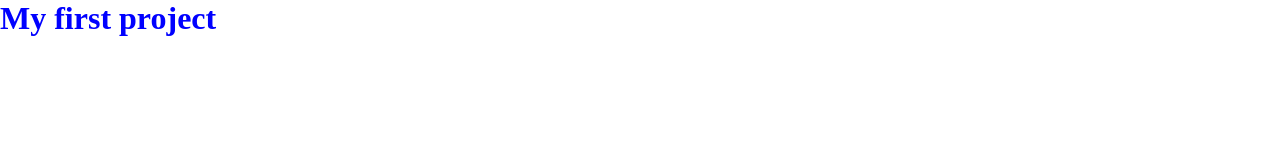
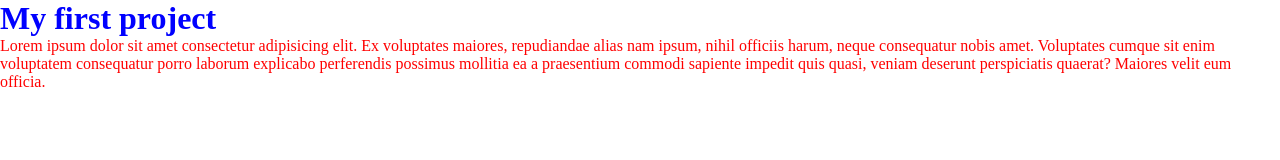
Before and after one commit to a15kumar/myfirstproject, a plain HTML site: page index.html in a window 1280 px wide. Drawn offline with Linux system fonts and the light colour scheme.

Commit message:
second commit

```diff
--- a/index.html
+++ b/index.html
@@ -8,6 +8,7 @@
   </head>
   <body>
     <h1>My first project</h1>
+    <p>Lorem ipsum dolor sit amet consectetur adipisicing elit. Ex voluptates maiores, repudiandae alias nam ipsum, nihil officiis harum, neque consequatur nobis amet. Voluptates cumque sit enim voluptatem consequatur porro laborum explicabo perferendis possimus mollitia ea a praesentium commodi sapiente impedit quis quasi, veniam deserunt perspiciatis quaerat? Maiores velit eum officia.</p>
   </body>
   <script src="./script.js"></script>
 </html>
--- a/style.css
+++ b/style.css
@@ -5,3 +5,7 @@
 h1{
     color: blue;
 }
+
+p{
+    color: red;
+}
```
